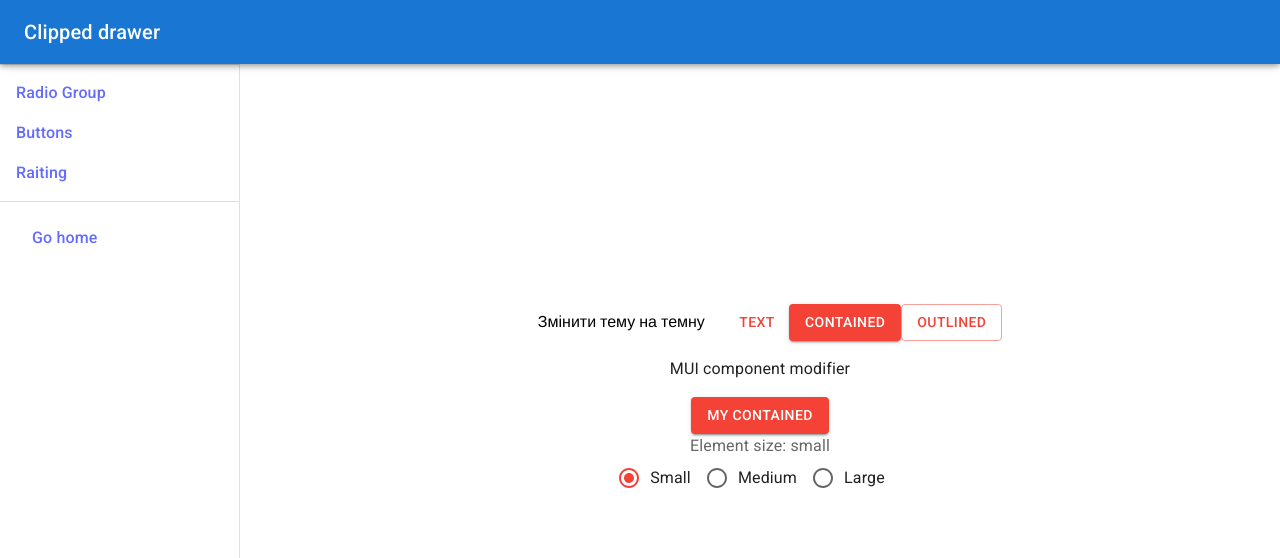
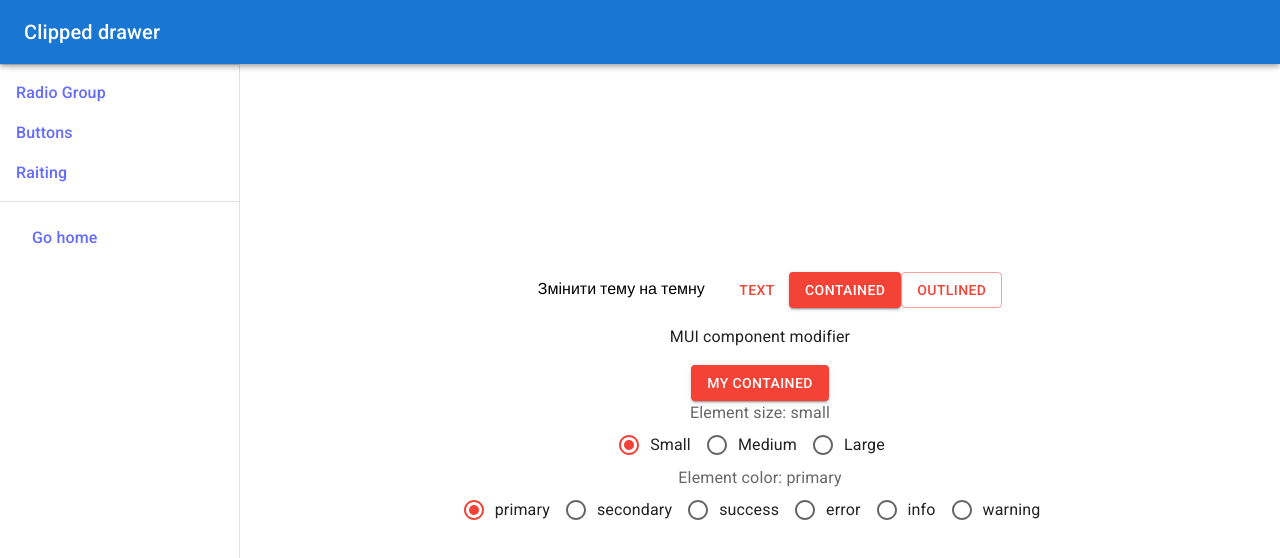
Before and after one commit to ybabenkoJapp/react-tutorial-and-components, a React (Vite) app: page / in a window 1280 px wide. Shown: the top 558 px of the page. Built offline with nearby package versions, Linux system fonts and the light colour scheme; a web font is replaced by a local one.

Commit message:
feat: add color selection functionality to MuiComponentModifier

```diff
--- a/src/components/MuiComponentModifier.tsx
+++ b/src/components/MuiComponentModifier.tsx
@@ -19,6 +19,7 @@ export default function MuiComponentModifier({
   children,
 }) {
   const [componentSizeValue, setComponentSizeValue] = useState("small");
+  const [componentColorValue, setComponentColorValue] = useState("primary");
   const commonComponentProps = {
     MuiButton: {
       size: { small: "small", medium: "medium", large: "large" },
@@ -62,6 +63,12 @@ export default function MuiComponentModifier({
     setComponentSizeValue((event.target as HTMLInputElement).value);
   };
 
+  const handleComponentColorChange = (
+    event: React.ChangeEvent<HTMLInputElement>,
+  ) => {
+    setComponentColorValue((event.target as HTMLInputElement).value);
+  };
+
   return (
     <Box>
       <p>MUI component modifier</p>
@@ -90,7 +97,7 @@ export default function MuiComponentModifier({
             value={componentSizeValue}
             onChange={(event) => {
               handleComponentSizeChange(event);
-              onThemeChange(event?.target?.value);
+              onThemeChange({type: 'sizeChange',value: event?.target?.value});
             }}
           >
             <FormControlLabel value="small" control={<Radio />} label="Small" />
@@ -103,6 +110,47 @@ export default function MuiComponentModifier({
           </RadioGroup>
         </FormControl>
       </Stack>
+      <Stack
+        spacing={2}
+        direction="row"
+        alignItems={"center"}
+        justifyContent={"center"}
+      >
+        <FormControl>
+          <FormLabel id="demo-row-radio-buttons-group-label">
+            Element color: {componentColorValue}
+          </FormLabel>
+          <RadioGroup
+            row
+            aria-labelledby="demo-row-radio-buttons-group-label"
+            name="row-radio-buttons-group"
+            value={componentColorValue}
+            onChange={(event) => {
+              handleComponentColorChange(event);
+              onThemeChange({
+                type: "colorChange",
+                value: event?.target?.value,
+              });
+            }}
+          >
+            {[
+              "primary",
+              "secondary",
+              "success",
+              "error",
+              "info",
+              "warning",
+            ].map((item) => (
+              <FormControlLabel
+                value={item}
+                key={item}
+                control={<Radio />}
+                label={item}
+              />
+            ))}
+          </RadioGroup>
+        </FormControl>
+      </Stack>
     </Box>
   );
 }
```
